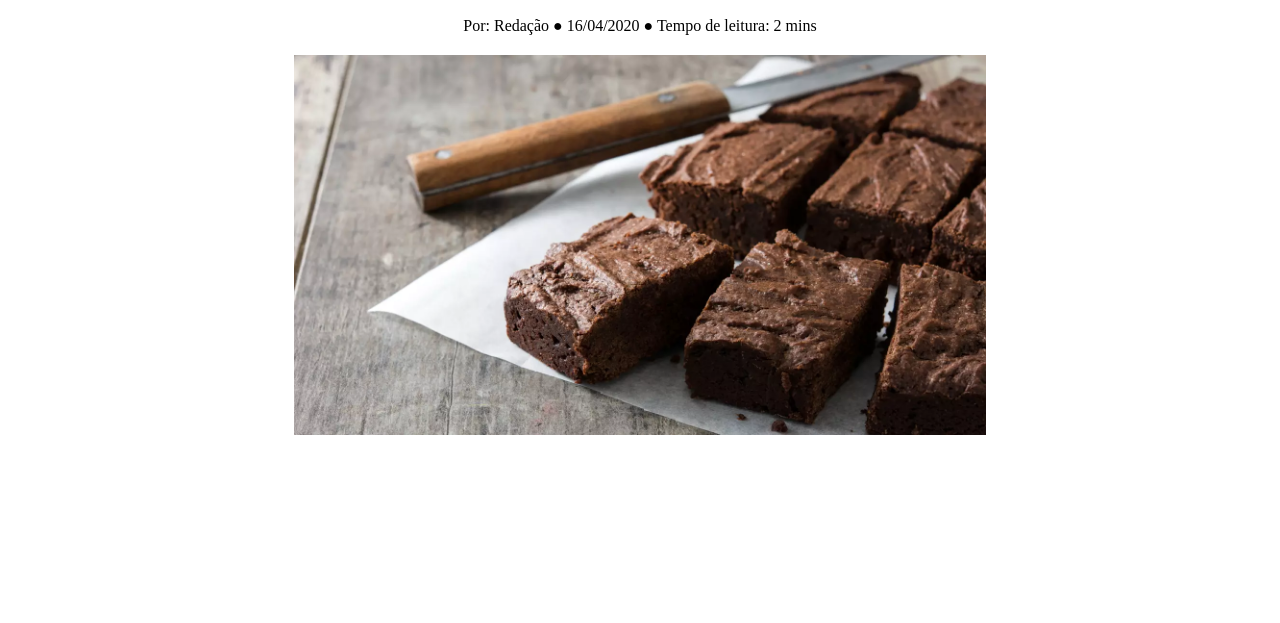
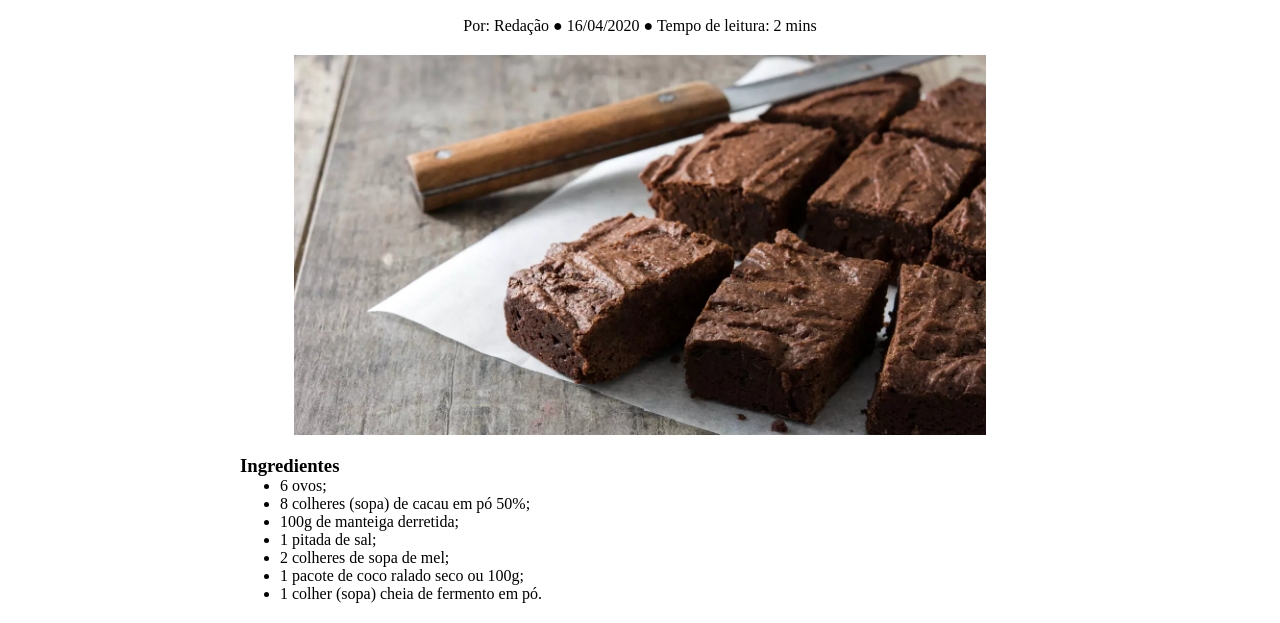
Before and after one commit to Rib3r0/receita-bolo, a plain HTML site: page index.html in a window 1280 px wide. Shown: the part 228-851 px from the top of the page. Before the commit the page ends 800 px from the top, so only its background shows below. Drawn offline with Linux system fonts and the light colour scheme.

Commit message:
intro concluido

```diff
--- a/index.html
+++ b/index.html
@@ -12,15 +12,28 @@
     </header>
     <main>
         <section class="intro-container">
+
             <h1 class="titulo">Como fazer bolo de chocolate sem farinha</h1>
             <h2 class="subtitulo">Receita simples e prática para garantir o seu lanche da tarde</h2>
             <p class="info">Por: Redação ● 16/04/2020 ● Tempo de leitura: 2 mins</p>
             <img class="foto-bolo" src="./img/receita-sem-farinha.webp" alt="pedaço de bolo de chocolate">
+
         </section>
-        <section class="ingredientes"></section>
-       <section class="preparo-container">
+        <section class="ingredientes-conteiner">
 
-       </sectionclas>
+            <h3>Ingredientes</h3>
+            <ul>
+                <li>6 ovos;</li>
+                <li>8 colheres (sopa) de cacau em pó 50%;</li>
+                <li>100g de manteiga derretida;</li>
+                <li>1 pitada de sal;</li>
+                <li>2 colheres de sopa de mel;</li>
+                <li>1 pacote de coco ralado seco ou 100g;</li>
+                <li>1 colher (sopa) cheia de fermento em pó.</li>
+            </ul>
+
+        </section>
+       <section class="preparo-container"></sectionclas>
     </main>
     <footer></footer>
 </body>
--- a/style.css
+++ b/style.css
@@ -1,15 +1,18 @@
 *{
     padding: 0;
     margin: 0;
+
 }
 
 header{
     height: 100px;
     background-color: black;
+
 }
 
 .logo{
     height: 80px;
+
 }
 
 main{
@@ -18,6 +21,7 @@ main{
     padding-top: 40px;
     align-items: center;
     gap: 20px;
+
 }
 
 .intro-container{
@@ -25,14 +29,27 @@ main{
     flex-direction: column;
     align-items: center;
     gap: 20px;
+
 }
 
 .titulo{
     font-family:'Lucida Sans', 'Lucida Sans Regular', 'Lucida Grande', 'Lucida Sans Unicode', Geneva, Verdana, sans-serif;
     font-size: 32px;
     font-weight: 900;
+
 }
 
 .foto-bolo{
     height: 380px;
+
 }
+
+.ingredientes-conteiner{
+    width: 800px;
+
+}
+
+.ingredientes-conteiner ul{
+    padding-left: 40px;
+
+}
```
